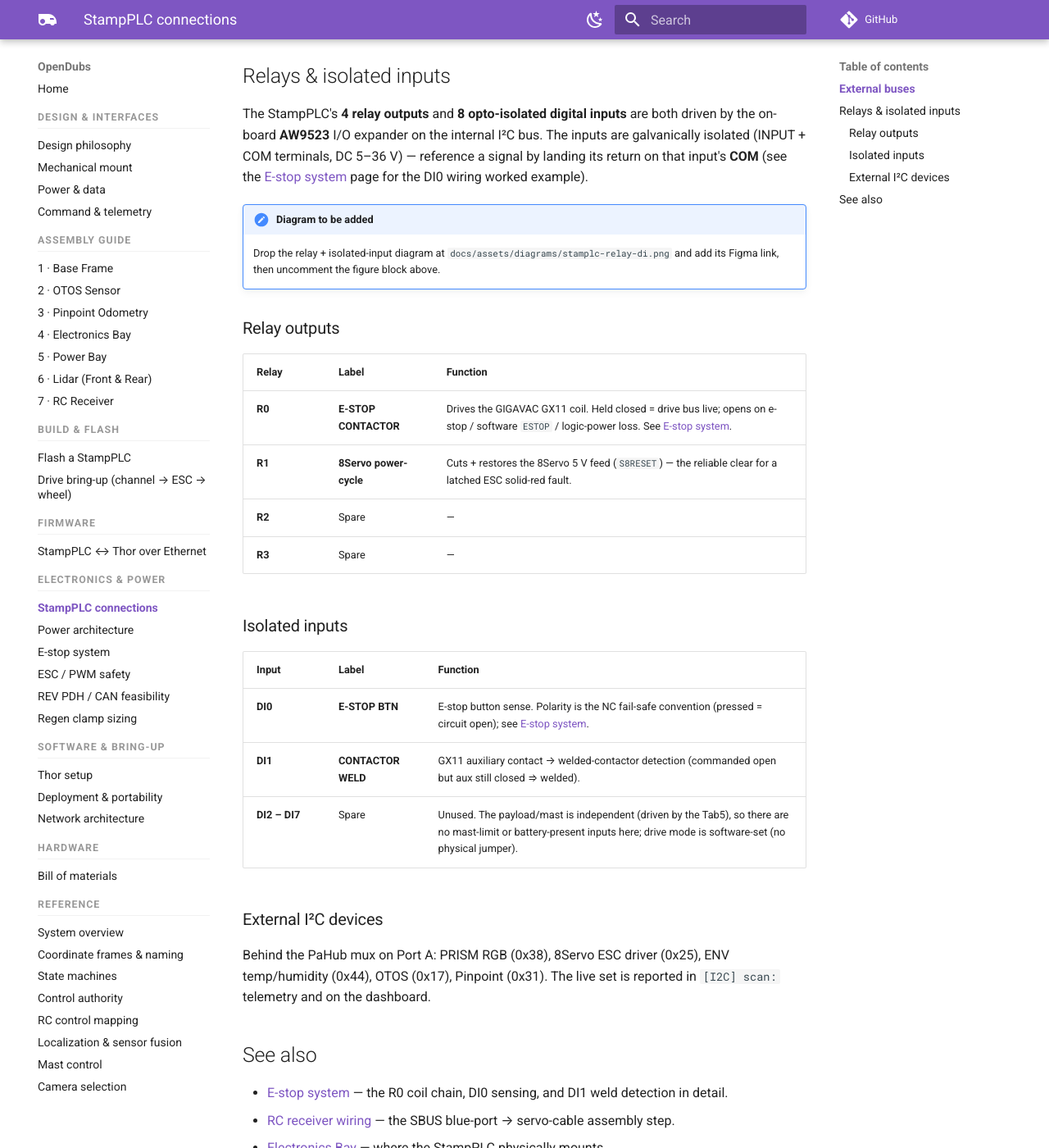
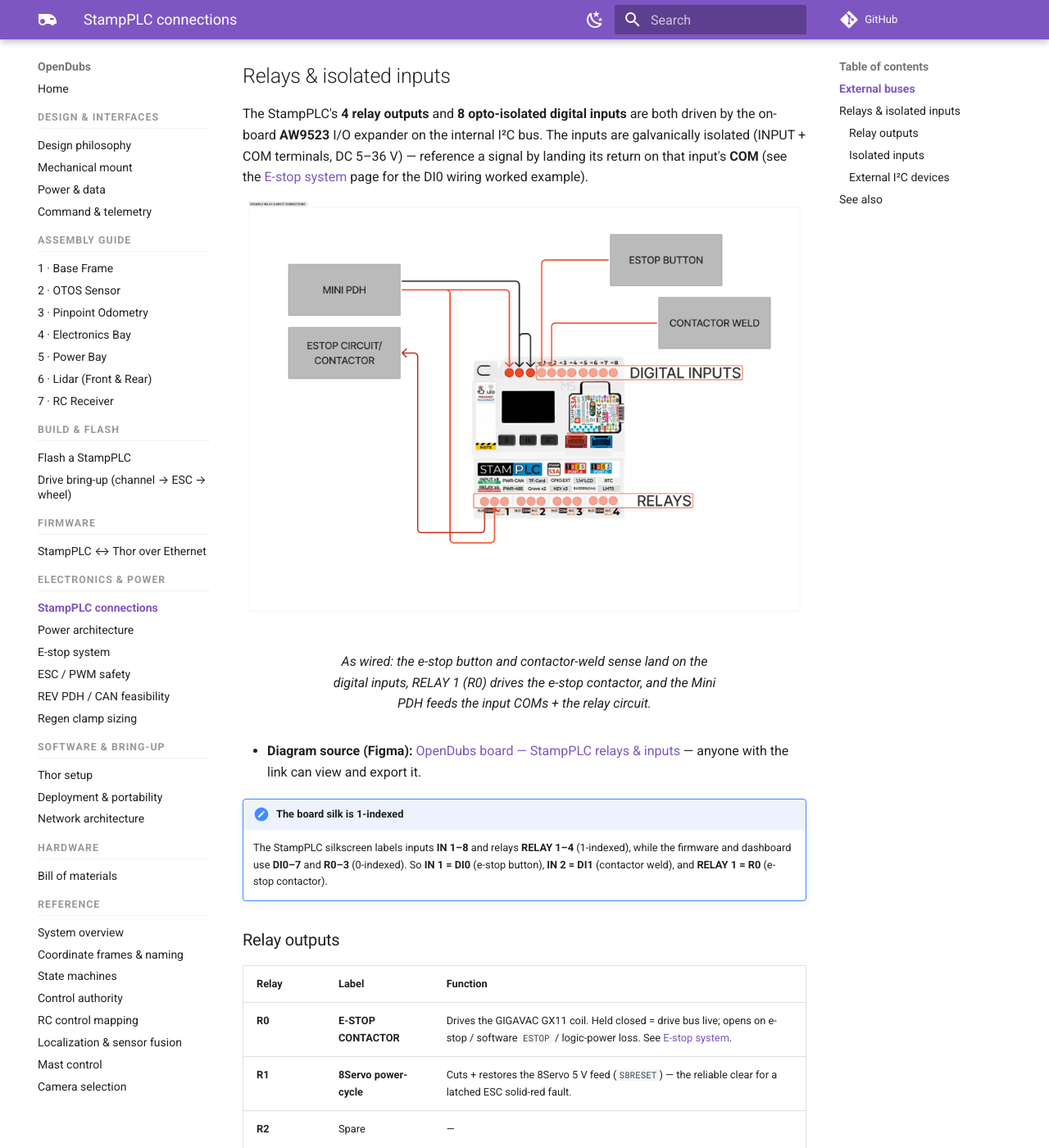
Before and after one commit to UW-Allen-School-Robotics/opendubs, an MkDocs documentation site: the page built from docs/stamplc-connections.md, in a window 1280 px wide and 1400 px high, scrolled down 1740 px. Shown: the whole window at 82% size. Built offline with MkDocs 1.6.1 and Material for MkDocs 9.7.7, drawn with Linux system fonts in a browser that asks for light colours; comment, search, counter and statistics services are not loaded.

Commit message:
docs: add the StampPLC relay/input diagram; update base-frame hero
- stamplc-connections.md: wire in the relay & input connections diagram
  (stamplc-inputs-and-relays.png) — e-stop button → DI0, contactor weld → DI1,
  RELAY 1 (R0) → e-stop contactor, Mini PDH feeding the input COMs. Adds a note
  that the board silk is 1-indexed (IN 1 = DI0, RELAY 1 = R0) vs the 0-indexed
  firmware/dashboard.
- Replace the base-frame hero.png with the updated render.

Co-Authored-By: Claude Opus 4.8 <noreply@anthropic.com>

```diff
--- a/docs/stamplc-connections.md
+++ b/docs/stamplc-connections.md
@@ -36,18 +36,19 @@ on-board **AW9523** I/O expander on the internal I²C bus. The inputs are galvan
 (INPUT + COM terminals, DC 5–36 V) — reference a signal by landing its return on that input's **COM**
 (see the [E-stop system](e-stop.md) page for the DI0 wiring worked example).
 
-<!-- DIAGRAM TODO: export the relay + isolated-input diagram to
-     docs/assets/diagrams/stamplc-relay-di.png and add the Figma source link, then uncomment.
 <figure markdown="span">
-  ![StampPLC relay outputs and isolated inputs](assets/diagrams/stamplc-relay-di.png)
-  <figcaption>The 4 relay outputs and 8 isolated inputs, and what each is wired to.</figcaption>
+  ![StampPLC relay and input connections — e-stop button and contactor weld on the inputs, RELAY 1 to the e-stop contactor](assets/diagrams/stamplc-inputs-and-relays.png)
+  <figcaption>As wired: the e-stop button and contactor-weld sense land on the digital inputs,
+  RELAY&nbsp;1 (R0) drives the e-stop contactor, and the Mini PDH feeds the input COMs + the relay
+  circuit.</figcaption>
 </figure>
-- **Diagram source (Figma):** [OpenDubs board — StampPLC relays & inputs](https://www.figma.com/board/LVbgJwMKO65TARF3m6v7I6/OpenDubs?node-id=TODO) — anyone with the link can view and export it.
--->
 
-!!! note "Diagram to be added"
-    Drop the relay + isolated-input diagram at `docs/assets/diagrams/stamplc-relay-di.png` and add
-    its Figma link, then uncomment the figure block above.
+- **Diagram source (Figma):** [OpenDubs board — StampPLC relays & inputs](https://www.figma.com/board/LVbgJwMKO65TARF3m6v7I6/OpenDubs) — anyone with the link can view and export it.
+
+!!! note "The board silk is 1-indexed"
+    The StampPLC silkscreen labels inputs **IN 1–8** and relays **RELAY 1–4** (1-indexed), while the
+    firmware and dashboard use **DI0–7** and **R0–3** (0-indexed). So **IN 1 = DI0** (e-stop button),
+    **IN 2 = DI1** (contactor weld), and **RELAY 1 = R0** (e-stop contactor).
 
 ### Relay outputs
 
```
Also changed, not shown: docs/assets/diagrams/stamplc-inputs-and-relays.png (added), 1 other file.
